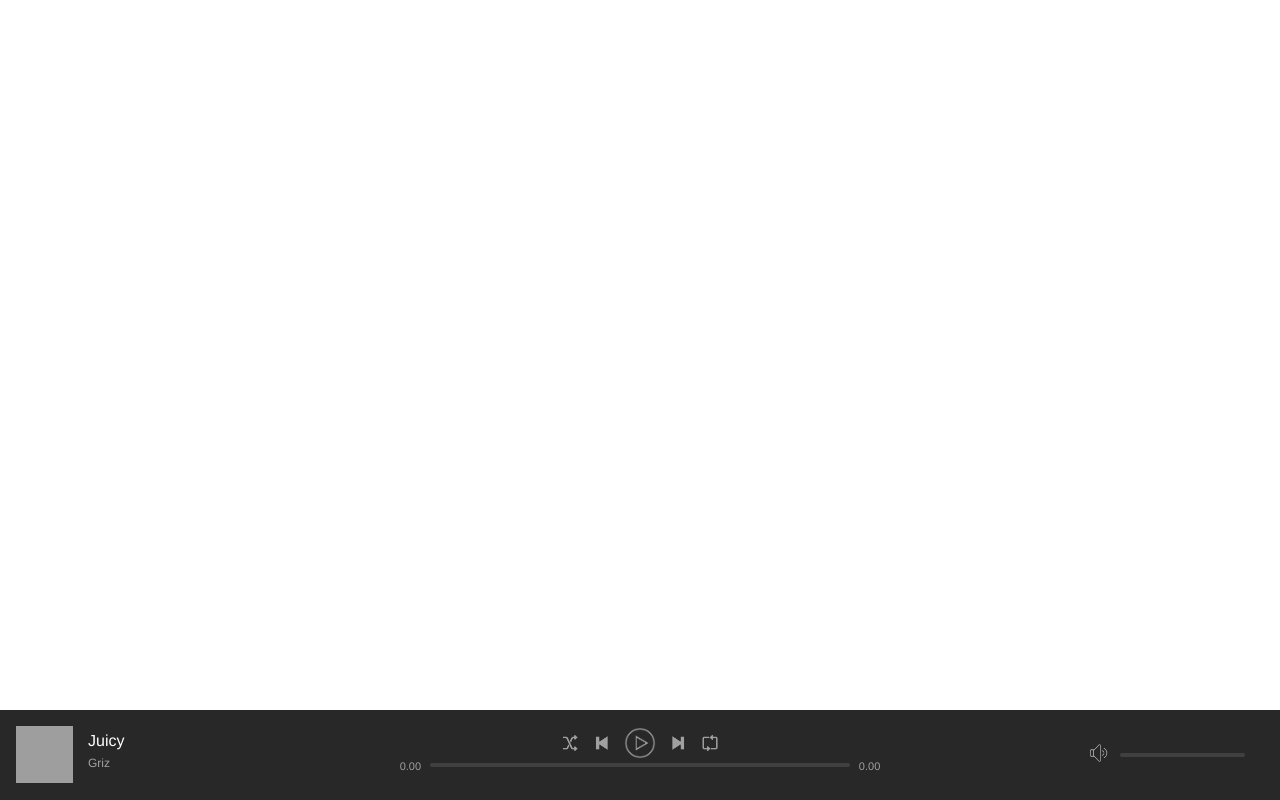
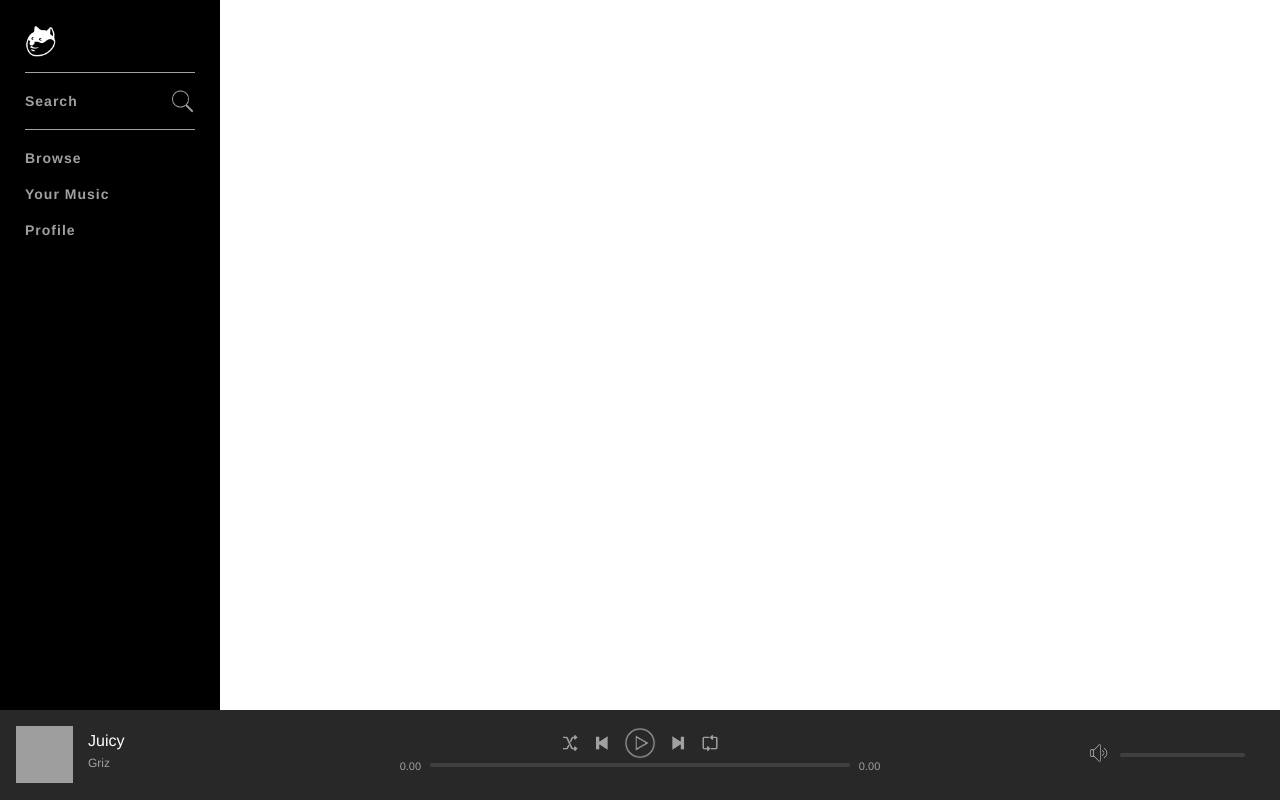
Before and after one commit to grantrak/music-player, a PHP site: page / in a window 1280 px wide. Run offline with PHP 8.4, Linux system fonts and the light colour scheme; the visitor is signed in with stand-in values (Sample User, id 1); grey boxes are pictures that could not be loaded.

Commit message:
Finished styling and structure of the main navigation

```diff
--- a/assets/css/style.css
+++ b/assets/css/style.css
@@ -143,5 +143,74 @@ margin: 0 auto;
 }
 
 .volumeBar .progressBar {
-    width: 125px;
+    width: 125px
 }
+
+
+
+
+
+////////////////////////////////////
+
+
+
+
+//Top Container//
+
+#topContainer {
+    min-height: 100%;
+    width: 100%;
+}
+
+#navBarContainer {
+    background-color: #000;
+    width: 220px;
+    height: 100vh;
+    position: fixed;
+    top: 0;
+    left: 0;
+}
+
+.navBar {
+   padding: 25px;
+   display: flex;
+   flex-direction: column;
+}
+
+.logo {
+    margin-bottom: 15px;
+}
+
+.navItemLink .icon {
+    position: absolute;
+    right: 0;
+    top: 6px;
+    width: 25px;
+}
+
+.logo img {
+    width: 32px;
+}
+
+.navBar .group {
+    border-top: 1px solid #a0a0a0;
+    padding: 10px 0;
+}
+
+.navBar .navItem {
+    position: relative;
+    padding: 10px 0;
+    font-size: 14px;
+    font-weight: 700;
+    display: block;
+    letter-spacing: 1px;
+}
+
+.navItemLink {
+    color: #a0a0a0;
+    text-decoration: none;
+}
+
+.navItemLink:hover {
+    color: #fff;
+}
--- a/index.php
+++ b/index.php
@@ -17,6 +17,43 @@ if(isset($_SESSION['userLoggedIn'])) {
 </head>
 
 <body>
+
+    <div id="mainContainer">
+
+        <div id="topContainer">
+
+            <div id="navBarContainer">
+                <nav class="navBar">
+                    <a href="index.php" class="logo">
+                        <img src="assets/images/icons/logo.png" alt="Home">
+                    </a>
+
+                    <div class="group">
+                        <div class="navItem">
+                            <a href="search.php" class="navItemLink">Search
+                                <img src="assets/images/icons/search.png" alt="Search" class="icon">
+                            </a>
+                        </div>
+                    </div>
+
+                    <div class="group">
+                        <div class="navItem">
+                            <a href="browse.php" class="navItemLink">Browse</a>
+                        </div>
+
+                        <div class="navItem">
+                            <a href="yourMusic.php" class="navItemLink">Your Music</a>
+                        </div>
+
+                        <div class="navItem">
+                            <a href="profile.php" class="navItemLink">Profile</a>
+                        </div>
+                    </div>
+
+                </nav>
+            </div>
+
+        </div>
 
         <div id="nowPlayingBarContainer">
             <div id="nowPlayingBar">
@@ -91,6 +128,7 @@ if(isset($_SESSION['userLoggedIn'])) {
                 </div>
             </div>
         </div>
+    </div>
 
 </body>
 
```
Also changed, not shown: assets/images/icons/logo.png (added), 1 other file. Lines whose indentation alone changed are shown as unchanged.
